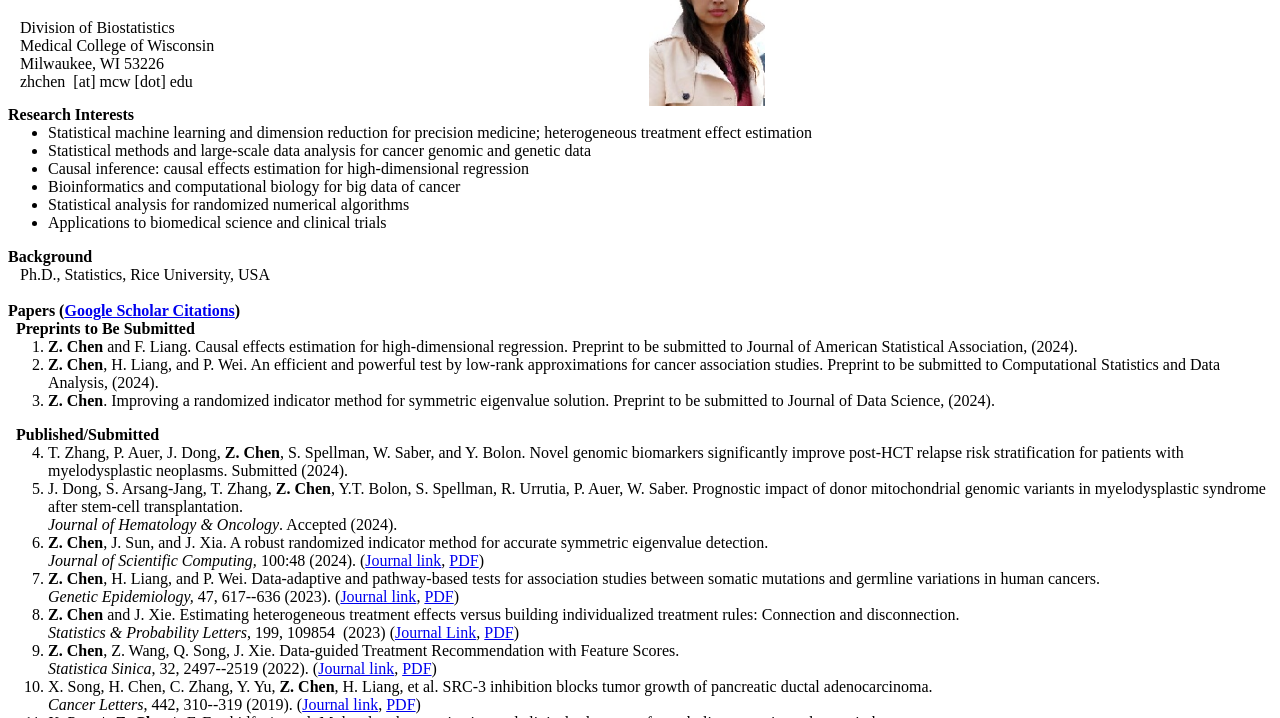
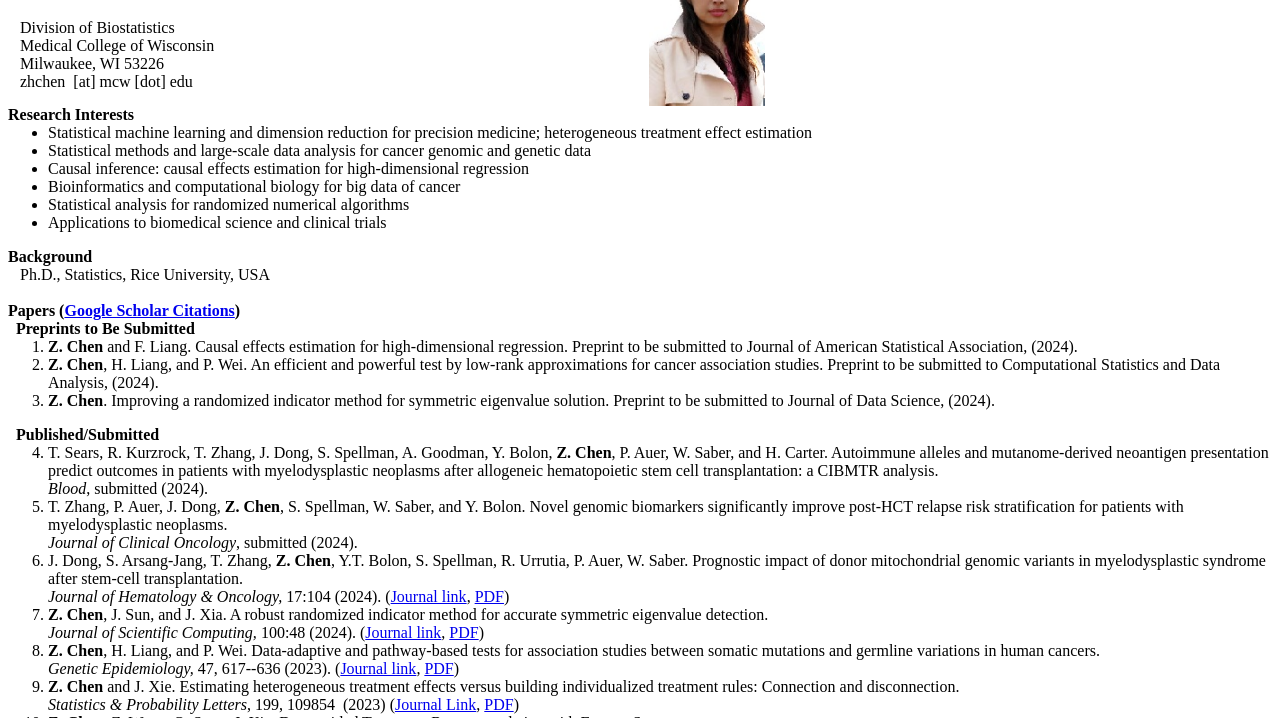
Before and after one commit to chenstatistics/chenstatistics.github.io, a plain HTML site: page index.html in a window 1280 px wide. Shown: the part 82-800 px from the top of the page. Drawn offline with Linux system fonts and the light colour scheme.

Commit message:
Update index.html

```diff
--- a/index.html
+++ b/index.html
@@ -131,15 +131,25 @@ body { font-family: "Times New Roman", Times, serif; }
 	<tr>
 		<td width="71%" colspan="2">
 		<ol start="4">
+			<li>T. Sears, R. Kurzrock, T. Zhang, J. Dong, S. Spellman, A.
+			Goodman, Y. Bolon, <strong>Z. Chen</strong>, P. Auer, W. Saber, and
+			H. Carter. Autoimmune alleles and mutanome-derived neoantigen
+			presentation predict outcomes in patients with myelodysplastic
+			neoplasms after allogeneic hematopoietic stem cell transplantation:
+			a CIBMTR analysis. <br><em>Blood</em>, submitted (2024).</li>
 			<li>T. Zhang, P. Auer, J. Dong, <strong>Z. Chen</strong>, S. Spellman, W. Saber, and
 			Y. Bolon. Novel genomic biomarkers significantly improve post-HCT
 			relapse risk stratification for patients with myelodysplastic
-			neoplasms. Submitted (2024).</li>
-			<li>J. Dong, S. Arsang-Jang, T. Zhang, <strong>Z. Chen</strong>,
+			neoplasms. <br>
+			<em>Journal of Clinical Oncology</em>, submitted (2024).</li>
+			<li value="6">J. Dong, S. Arsang-Jang, T. Zhang, <strong>Z. Chen</strong>,
 			Y.T. Bolon, S. Spellman, R. Urrutia, P. Auer, W. Saber. Prognostic
 			impact of donor mitochondrial genomic variants in myelodysplastic
 			syndrome after stem-cell transplantation. <em>&nbsp;&nbsp; </em><br>
-			<em>Journal of Hematology &amp; Oncology</em>. Accepted (2024).<br></li>
+			<em>Journal of Hematology &amp; Oncology, </em>17:104 (2024). (<a href="https://jhoonline.biomedcentral.com/articles/10.1186/s13045-024-01622-w">Journal
+			link</a>,
+			<a href="2024JHO_Prognostic%20impact%20of%20donor%20mitochondrial%20genomic%20variants%20in%20myelodysplastic%20neoplasms%20after%20stem-cell%20transplantation.pdf">
+			PDF</a>)<br></li>
 			<li><strong>Z. Chen</strong>, J. Sun, and J. Xia. A robust randomized indicator method for accurate symmetric eigenvalue
 			detection.<br><em>Journal of Scientific Computing,</em> 100:48
 			(2024). (<a href="https://rdcu.be/dMeEO" target="_blank">Journal
@@ -206,7 +216,7 @@ Culex pipiens in plants with nectar/insect associations. <br><em>Acta Tropica</e
 	<tr>
 		<td width="71%" colspan="2">
 		<ol start="18">
-			<li>&nbsp;T. Zhang , P. Auer , S. Spellman, J. Dong, <strong>Z. Chen</strong>, W. Saber, and Y. Bolon. Novel Molecular Biomarkers Prognostic of
+			<li value="19">T. Zhang , P. Auer , S. Spellman, J. Dong, <strong>Z. Chen</strong>, W. Saber, and Y. Bolon. Novel Molecular Biomarkers Prognostic of
 			Relapse after Allogeneic Hematopoietic Stem Cell Transplantation
 			in Patients with Myelodysplastic Neoplasms (MDS). Tandem Meetings:
 			Transplantation &amp; Cellular Therapy Meetings of ASTCT and CIBMTR,
@@ -231,7 +241,7 @@ Culex pipiens in plants with nectar/insect associations. <br><em>Acta Tropica</e
 	<tr>
 		<td width="71%" colspan="2">
 <ol start="21">
-			<li><strong>Z. Chen </strong>and D. Zeng. Data-guided dynamic
+			<li value="22"><strong>Z. Chen </strong>and D. Zeng. Data-guided dynamic
 			treatment regimens via feature scores, (2024)</li>
 			<li>Y. Wang, K.W. Ahn, and P. Auer<strong>, </strong>and<strong> Z. Chen</strong>.
 			A data-adaptive powerful test for the association studies between
@@ -245,6 +255,8 @@ Culex pipiens in plants with nectar/insect associations. <br><em>Acta Tropica</e
 			Integrative genomic/genetic and survival data guided treatment
 			recommendations via feature score for myelodysplastic syndromes
 			patients, (2024)</li>
+			<li>T. Wang and<strong> Z. Chen</strong>. Sliced inverse regression
+			for categorical covariates, (2024)</li>
 			<li>Y. Wang, T, Liu, V. Jin, and <strong>Z. Chen</strong>.
 			Statistical prediction model for breast cancer patient responding to
 			endocrine treatment with integrative multi-omics data, (2024)</li>
@@ -279,7 +291,7 @@ Culex pipiens in plants with nectar/insect associations. <br><em>Acta Tropica</e
 	<tr>
 		<td width="71%" colspan="2">
 		<ol start="33">
-			<li><strong>Z. Chen</strong>. Association Studies in Human Cancers:
+			<li value="35"><strong>Z. Chen</strong>. Association Studies in Human Cancers:
 			Metabolic Expression Subtypes and Somatic Mutations/Germline
 			Variations. Rice University.</li>
 		</ol>
@@ -374,6 +386,9 @@ Culex pipiens in plants with nectar/insect associations. <br><em>Acta Tropica</e
 	<tr>
 		<td width="71%" colspan="2">
 		<ul>
+			<li>Michael Kosorok conference, Department of Biostatistics,
+			University of North Carolina at Chapel Hill, Chapel Hill, November
+			2024</li>
 			<li>Group seminar, Department of Statistics, Purdue University, West
 			Lafayette, November 2022</li>
 			<li>9th International Purdue Symposium on Statistics, Purdue
```
